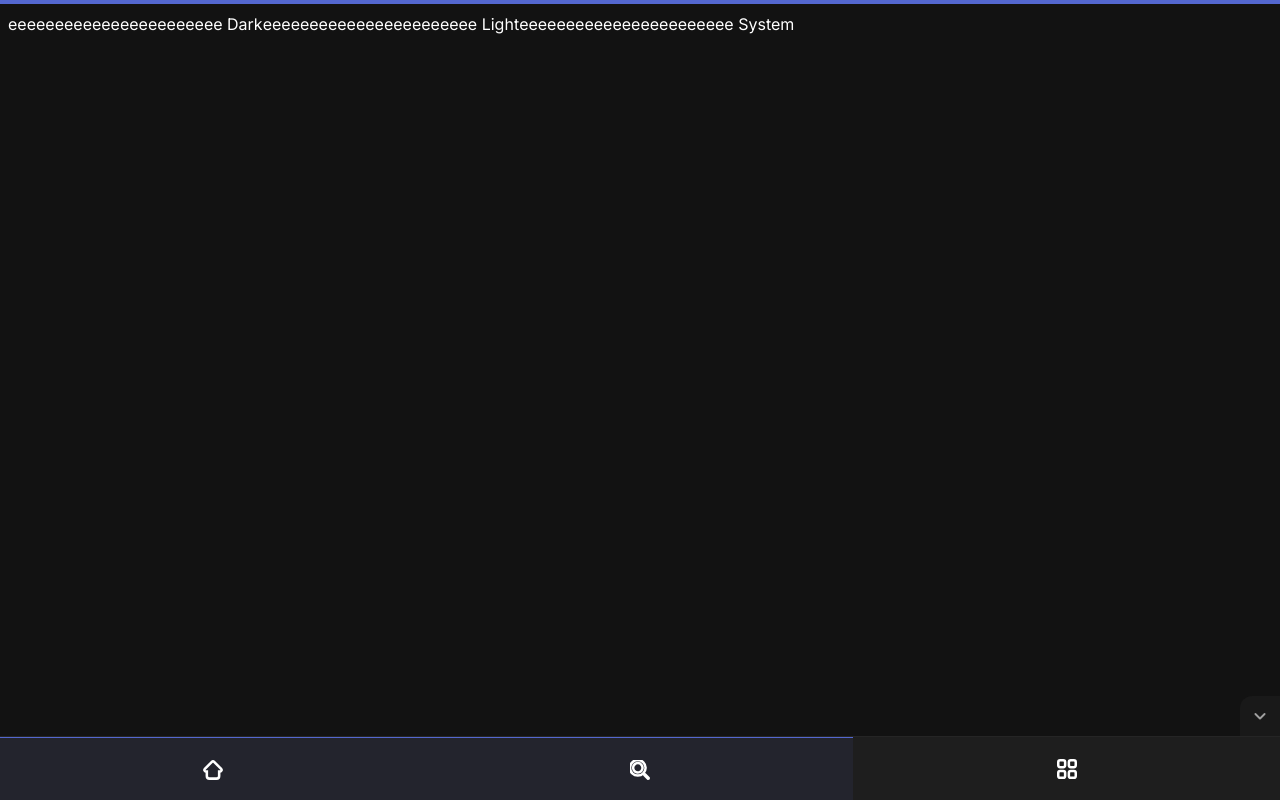
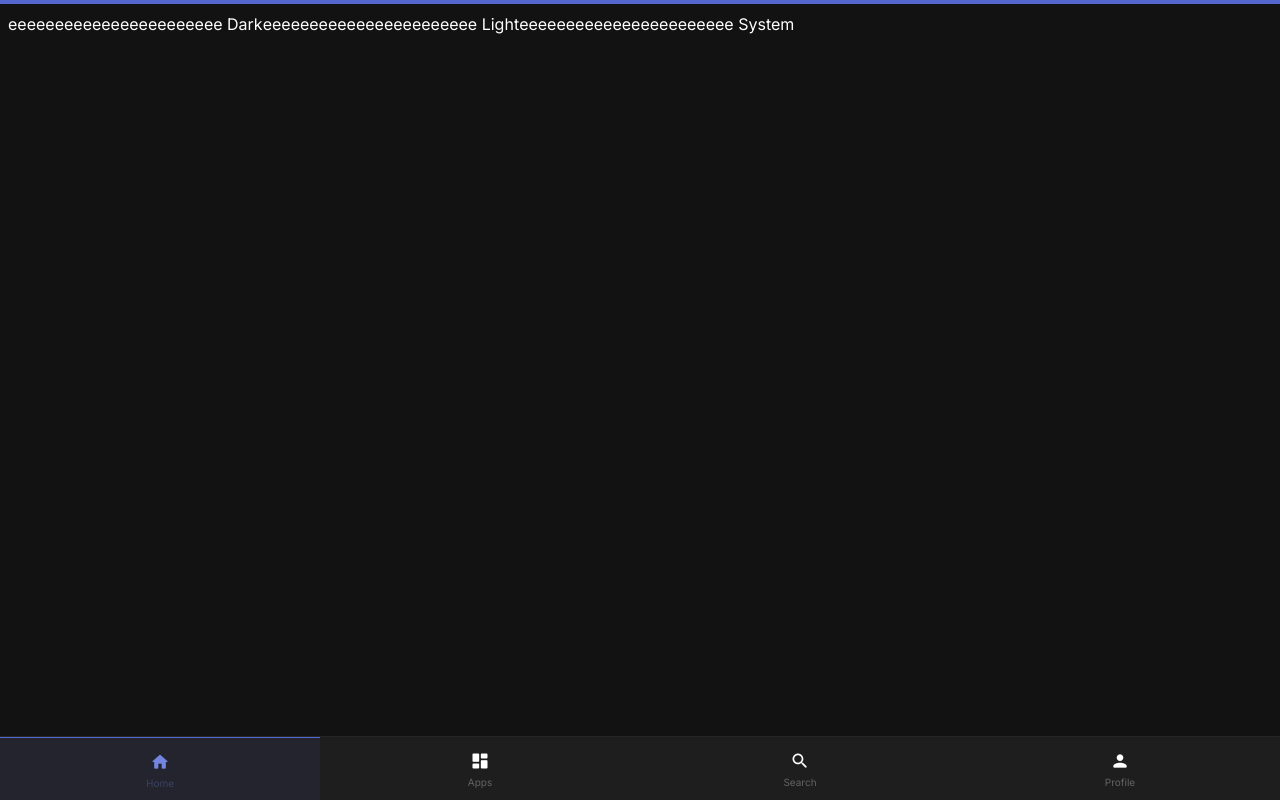
Before and after one commit to voidpath/voidpath, an Angular app: page / in a window 1280 px wide. Built offline with nearby package versions, Linux system fonts and the light colour scheme.

Commit message:
Update nav-bar.component.html

```diff
--- a/src/app/components/nav-bar/nav-bar.component.html
+++ b/src/app/components/nav-bar/nav-bar.component.html
@@ -8,13 +8,13 @@
     dark:border-d01
 ">
 
-    <div>
+    <!-- <div>
         <i class="material-icons-round fixed bottom-16 right-0 w-10 h-10 flex items-center justify-center dark:bg-g01 rounded-tl-xl opacity-60">expand_more</i>
-    </div>
+    </div> -->
 
 
 
-    <!-- <div *ngFor="let icon of icons" class="
+    <div *ngFor="let icon of icons" class="
         w-full h-full box-content flex flex-col items-center justify-center
         border-transparent
         transition-colors ease-in-out
@@ -31,46 +31,7 @@
             {{ icon.title }}
         </span>
 
-    </div> -->
-
-
-    <div class="
-        w-full h-full box-content flex flex-col items-center justify-center
-        border-transparent
-        transition-colors ease-in-out
-    "
-    routerLink="/"
-    [routerLinkActiveOptions]="{exact:true}"
-    routerLinkActive="nav-bar-icon-active">
-
-        <svg class="w-5 h-5" xmlns="http://www.w3.org/2000/svg" viewBox="0 0 1003.88 1003.98"><defs><style>.cls-1{fill:none;stroke:#fff;stroke-miterlimit:10;stroke-width:140px;}</style></defs><g id="Layer_2" data-name="Layer 2"><g id="Layer_4" data-name="Layer 4"><path class="cls-1" d="M910.49,447.07,558,93.32a79.12,79.12,0,0,0-112.18,0L93.39,447.07C43.42,497.23,78.81,583,149.48,583h43.11V799c0,74.56,60.22,135,134.5,135h349.7c74.29,0,134.5-60.44,134.5-135V583H854.4C925.07,583,960.46,497.23,910.49,447.07Z"/></g></g></svg>
-
-    </div>
-    <div class="
-        w-full h-full box-content flex flex-col items-center justify-center
-        border-transparent
-        transition-colors ease-in-out
-    "
-    routerLink="/"
-    [routerLinkActiveOptions]="{exact:true}"
-    routerLinkActive="nav-bar-icon-active">
-
-        <svg class="w-5 h-5" xmlns="http://www.w3.org/2000/svg" viewBox="0 0 1024.5 1024.5"><defs><style>.cls-1,.cls-2{fill:#fff;}.cls-2{stroke:#fff;stroke-miterlimit:10;}</style></defs><g id="Layer_2" data-name="Layer 2"><g id="Layer_5" data-name="Layer 5"><path class="cls-1" d="M400,160a240,240,0,1,1-169.71,70.29A238.43,238.43,0,0,1,400,160M400,0h0C179.09,0,0,179.09,0,400H0C0,620.91,179.09,800,400,800h0c220.91,0,400-179.09,400-400h0C800,179.09,620.91,0,400,0Z"/><path class="cls-2" d="M1024,933.41v.18A90.41,90.41,0,0,1,933.59,1024h0a90.42,90.42,0,0,1-63.92-26.47L704.81,832.09l-97-128,96-96,129,96L997.52,869.48A90.42,90.42,0,0,1,1024,933.41Z"/></g></g></svg>
-    </div>
-    <div class="
-        w-full h-full box-content flex flex-col items-center justify-center
-        border-transparent
-        transition-colors ease-in-out
-    "
-    routerLink="/apps"
-    [routerLinkActiveOptions]="{exact:true}"
-    routerLinkActive="nav-bar-icon-active">
-
-    <svg class="w-5 h-5" xmlns="http://www.w3.org/2000/svg" viewBox="0 0 1024 1024"><defs><style>.cls-1{fill:none;stroke:#fff;stroke-miterlimit:10;stroke-width:128px;}</style></defs><g id="Layer_2" data-name="Layer 2"><g id="Layer_6" data-name="Layer 6"><rect class="cls-1" x="64" y="608" width="352" height="352" rx="96"/><rect class="cls-1" x="608" y="608" width="352" height="352" rx="96"/><rect class="cls-1" x="64" y="64" width="352" height="352" rx="96"/><rect class="cls-1" x="608" y="64" width="352" height="352" rx="96"/></g></g></svg>
-
     </div>
 
 
-
-
 </div>
```
